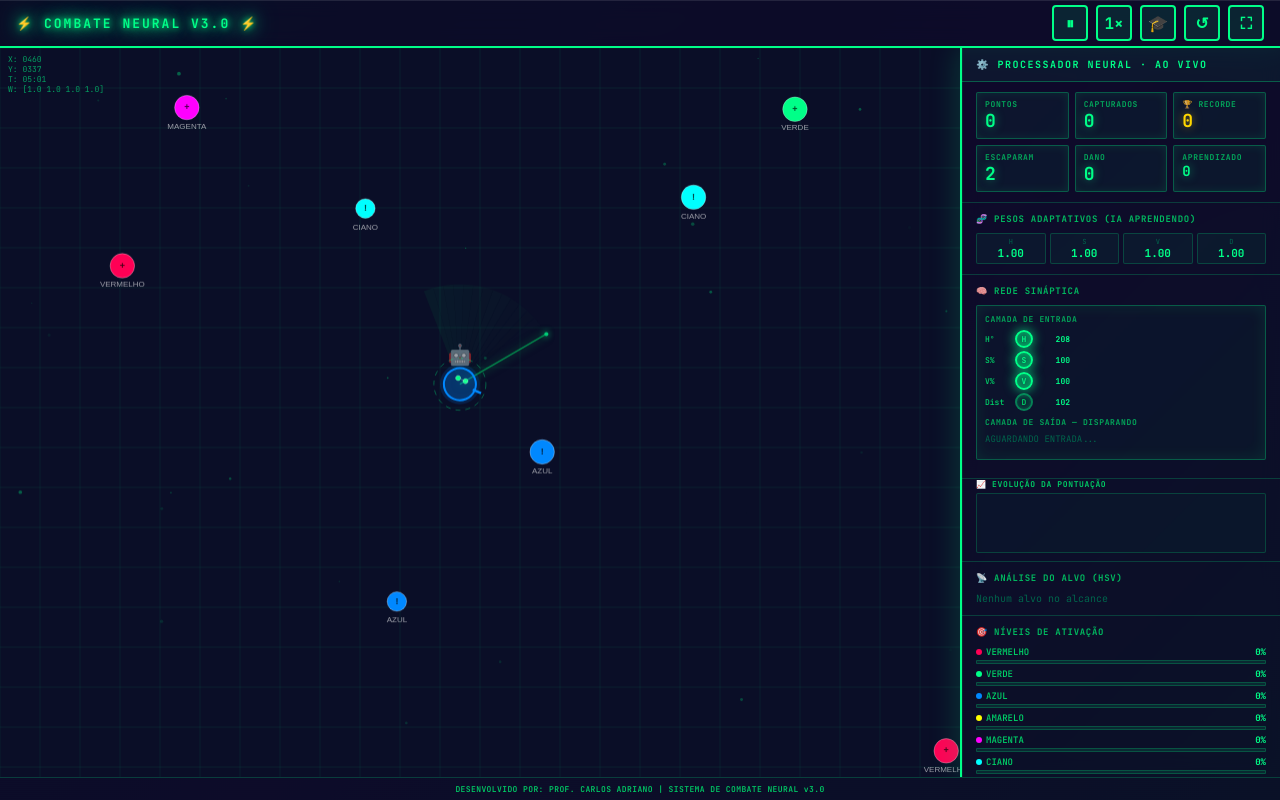
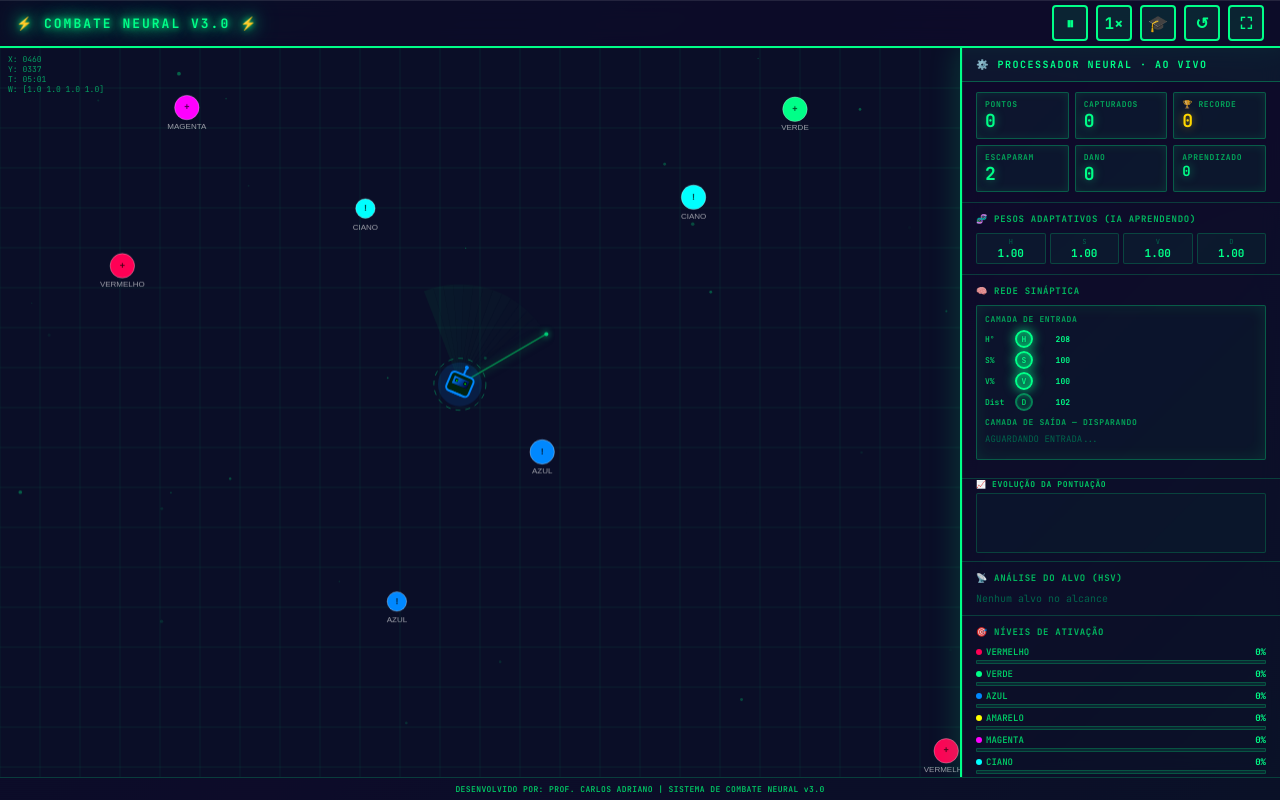
Before and after one commit to carlosmafis/robo-visao, a plain HTML site: page index.html in a window 1280 px wide. Drawn offline with Linux system fonts and the light colour scheme.

Commit message:
Update index.html

```diff
--- a/index.html
+++ b/index.html
@@ -803,35 +803,89 @@ function collide() {
 
 // ── DRAW ──────────────────────────────────────────────────────────────────
 function drawRobot(rx, ry) {
-  ctx.save(); ctx.translate(rx, ry); ctx.rotate(robot.angle);
+  ctx.save();
+  ctx.translate(rx, ry);
+  ctx.rotate(robot.angle);
 
-  // Aura
-  ctx.beginPath(); ctx.arc(0,0,ROBOT_R+4,0,Math.PI*2);
-  ctx.fillStyle = robot.state==='chase' ? 'rgba(0,255,136,.2)' : robot.state==='flee' ? 'rgba(255,0,85,.2)' : 'rgba(0,136,255,.15)';
+  // ===== COR BASE =====
+  const mainColor = robot.state==='chase' ? '#00ff88' :
+                    robot.state==='flee'  ? '#ff0055' :
+                                            '#0088ff';
+
+  // ===== AURA =====
+  ctx.beginPath();
+  ctx.arc(0,0,ROBOT_R+6,0,Math.PI*2);
+  ctx.fillStyle = mainColor + '22';
   ctx.fill();
 
-  // Corpo
-  ctx.beginPath(); ctx.arc(0,0,ROBOT_R,0,Math.PI*2);
-  ctx.fillStyle   = robot.state==='chase' ? 'rgba(0,255,136,.3)' : robot.state==='flee' ? 'rgba(255,0,85,.3)' : 'rgba(0,136,255,.2)';
+  // ===== CORPO (BASE) =====
+  ctx.fillStyle = '#021';
+  ctx.beginPath();
+  ctx.roundRect(-12, -10, 24, 20, 4);
   ctx.fill();
-  ctx.strokeStyle = robot.state==='chase' ? '#00ff88' : robot.state==='flee' ? '#ff0055' : '#0088ff';
-  ctx.lineWidth   = 2; ctx.stroke();
 
-  // Sensor
-  ctx.beginPath(); ctx.moveTo(ROBOT_R-2,0); ctx.lineTo(ROBOT_R+7,0);
-  ctx.strokeStyle = robot.state==='chase' ? '#00ff88' : robot.state==='flee' ? '#ff0055' : '#0088ff';
-  ctx.lineWidth = 2.5; ctx.stroke();
+  ctx.strokeStyle = mainColor;
+  ctx.lineWidth = 2;
+  ctx.stroke();
 
-  // Olhos
-  if ((robot.bt % 28) < 22) {
-    ctx.beginPath(); ctx.arc(-4,-5,2.5,0,Math.PI*2); ctx.arc(4,-5,2.5,0,Math.PI*2);
-    ctx.fillStyle = robot.state==='flee' ? '#ffff00' : '#00ff88'; ctx.fill();
-    ctx.strokeStyle = 'rgba(255,255,255,.5)'; ctx.lineWidth = 0.5; ctx.stroke();
+  // ===== VISOR =====
+  ctx.fillStyle = '#000';
+  ctx.beginPath();
+  ctx.roundRect(-8, -6, 16, 8, 2);
+  ctx.fill();
+
+  // brilho visor
+  const grad = ctx.createLinearGradient(-8, -6, 8, 2);
+  grad.addColorStop(0, mainColor);
+  grad.addColorStop(1, '#003');
+  ctx.fillStyle = grad;
+  ctx.fillRect(-8, -6, 16, 8);
+
+  // ===== OLHOS DIGITAIS =====
+  const blink = (robot.bt % 40) < 32;
+
+  if (blink) {
+    ctx.fillStyle = '#000';
+    ctx.fillRect(-6, -4, 3, 3);
+    ctx.fillRect(3, -4, 3, 3);
+
+    ctx.fillStyle = '#0f0';
+    ctx.fillRect(-5, -3, 1.5, 1.5);
+    ctx.fillRect(4, -3, 1.5, 1.5);
   }
+
+  // ===== ANTENA =====
+  ctx.beginPath();
+  ctx.moveTo(0, -10);
+  ctx.lineTo(0, -16);
+  ctx.strokeStyle = mainColor;
+  ctx.stroke();
+
+  ctx.beginPath();
+  ctx.arc(0, -18, 2, 0, Math.PI*2);
+  ctx.fillStyle = mainColor;
+  ctx.fill();
+
+  // ===== BASE / PROPULSOR =====
+  ctx.beginPath();
+  ctx.moveTo(-6, 10);
+  ctx.lineTo(6, 10);
+  ctx.strokeStyle = mainColor;
+  ctx.lineWidth = 2;
+  ctx.stroke();
+
+  // chama (quando em movimento)
+  const speed = Math.hypot(robot.vx, robot.vy);
+  if (speed > 0.5) {
+    ctx.beginPath();
+    ctx.moveTo(-4, 10);
+    ctx.lineTo(0, 16 + Math.random()*4);
+    ctx.lineTo(4, 10);
+    ctx.fillStyle = 'rgba(0,255,136,0.6)';
+    ctx.fill();
+  }
+
   ctx.restore();
-
-  ctx.font = '20px sans-serif'; ctx.textAlign = 'center'; ctx.textBaseline = 'bottom';
-  ctx.fillText('🤖', rx, ry - ROBOT_R - 2);
 }
 
 function drawHUD() {
```
